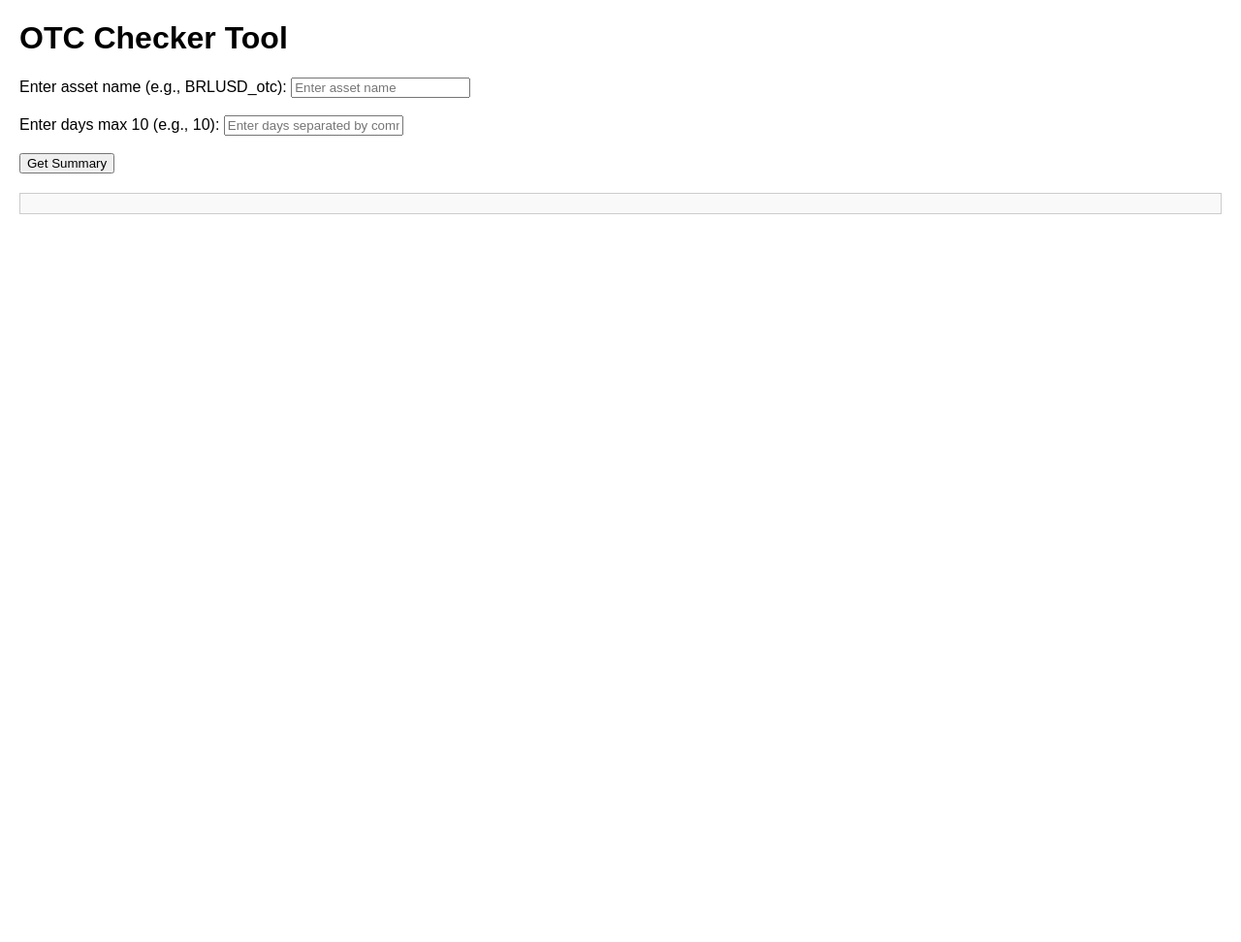
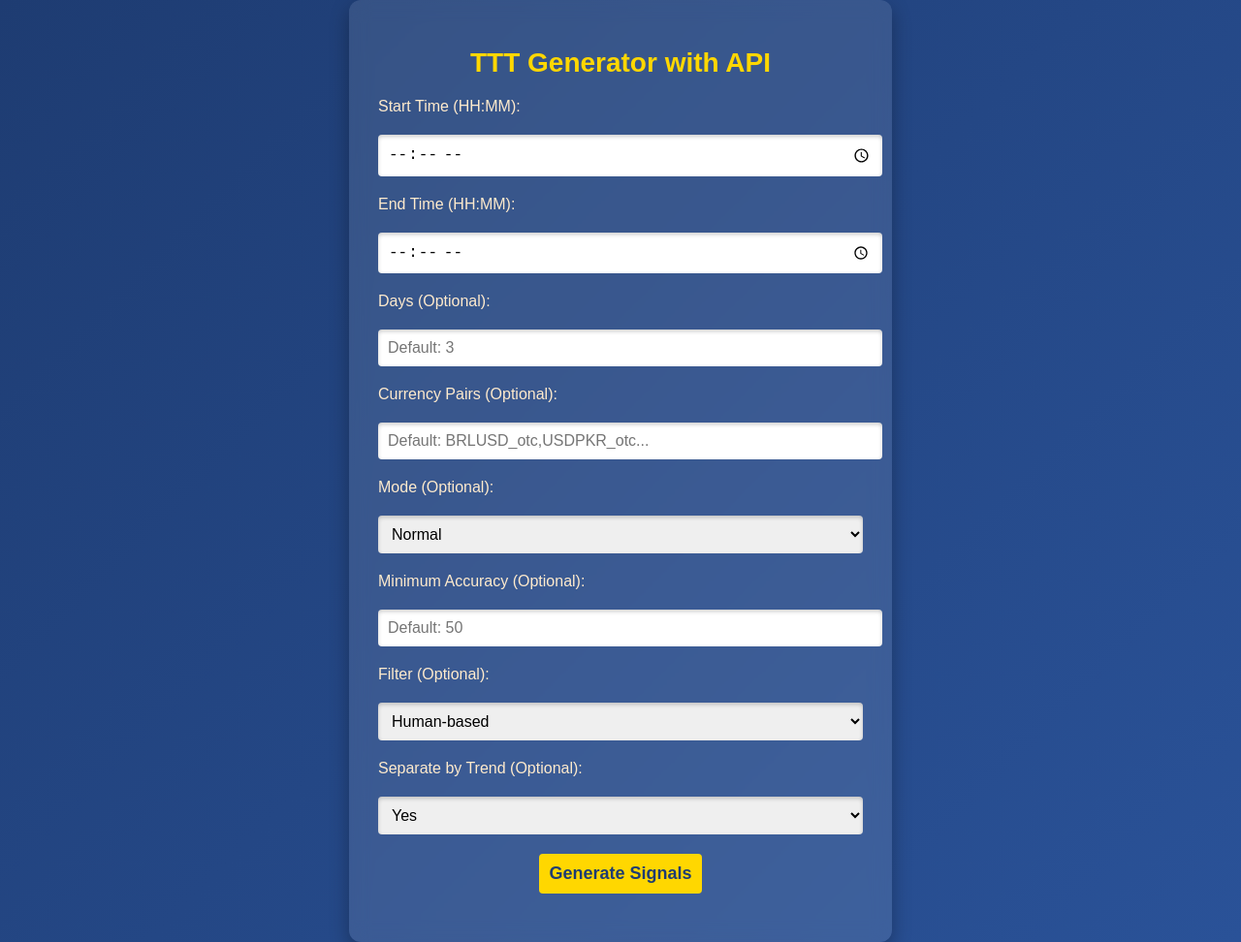
Before and after one commit to ttcvip1/op, a plain HTML site: page index.html in a window 1280 px wide. Shown: the whole page at 97% size. Before the commit the page ends 800 px from the top, so only its background shows below. Drawn offline with Linux system fonts and the light colour scheme.

Commit message:
Update index.html

```diff
--- a/index.html
+++ b/index.html
@@ -3,115 +3,171 @@
 <head>
     <meta charset="UTF-8">
     <meta name="viewport" content="width=device-width, initial-scale=1.0">
-    <title>OTC Checker</title>
+    <meta http-equiv="X-UA-Compatible" content="IE=edge">
+    <title>TTT Generator with API</title>
     <style>
+        /* Styling similar to the previous code */
         body {
-            font-family: Arial, sans-serif;
-            margin: 20px;
+            margin: 0;
+            padding: 0;
+            font-family: 'Arial', sans-serif;
+            background: linear-gradient(135deg, #1e3c72, #2a5298);
+            color: white;
+            display: flex;
+            justify-content: center;
+            align-items: center;
+            min-height: 100vh;
         }
+
+        .container {
+            background-color: rgba(255, 255, 255, 0.1);
+            backdrop-filter: blur(10px);
+            padding: 30px;
+            border-radius: 12px;
+            box-shadow: 0 8px 20px rgba(0, 0, 0, 0.3);
+            text-align: center;
+            width: 80%;
+            max-width: 500px;
+        }
+
+        h1 {
+            font-size: 28px;
+            margin-bottom: 20px;
+            color: #ffd700;
+        }
+
+        label {
+            font-size: 16px;
+            margin-bottom: 10px;
+            display: block;
+            text-align: left;
+            color: #ffebcd;
+        }
+
+        input, select {
+            width: 100%;
+            padding: 10px;
+            margin: 10px 0 20px;
+            border: none;
+            border-radius: 4px;
+            font-size: 16px;
+            box-shadow: inset 0 2px 4px rgba(0, 0, 0, 0.2);
+        }
+
+        button {
+            background: #ffd700;
+            color: #1e3c72;
+            font-size: 18px;
+            padding: 10px;
+            border: none;
+            border-radius: 4px;
+            cursor: pointer;
+            font-weight: bold;
+        }
+
+        button:hover {
+            background: #ffb700;
+        }
+
         .output {
             margin-top: 20px;
-            padding: 10px;
-            border: 1px solid #ccc;
-            background-color: #f9f9f9;
-        }
-        .green {
-            color: green;
+            text-align: left;
+            color: #ffebcd;
+            font-size: 14px;
         }
     </style>
 </head>
 <body>
-    <h1>OTC Checker Tool</h1>
-    <label for="asset">Enter asset name (e.g., BRLUSD_otc):</label>
-    <input type="text" id="asset" placeholder="Enter asset name">
+    <div class="container">
+        <h1>TTT Generator with API</h1>
+        <label for="start_time">Start Time (HH:MM):</label>
+        <input type="time" id="start_time">
 
-    <br><br>
-    <label for="days">Enter days max 10 (e.g., 10):</label>
-    <input type="text" id="days" placeholder="Enter days separated by commas">
+        <label for="end_time">End Time (HH:MM):</label>
+        <input type="time" id="end_time">
 
-    <br><br>
-    <button onclick="fetchSummary()">Get Summary</button>
+        <label for="days">Days (Optional):</label>
+        <input type="number" id="days" placeholder="Default: 3">
 
-    <div id="output" class="output"></div>
+        <label for="pairs">Currency Pairs (Optional):</label>
+        <input type="text" id="pairs" placeholder="Default: BRLUSD_otc,USDPKR_otc...">
+
+        <label for="mode">Mode (Optional):</label>
+        <select id="mode">
+            <option value="normal">Normal</option>
+            <option value="blackout">Blackout</option>
+        </select>
+
+        <label for="min_percentage">Minimum Accuracy (Optional):</label>
+        <input type="number" id="min_percentage" placeholder="Default: 50">
+
+        <label for="filter">Filter (Optional):</label>
+        <select id="filter">
+            <option value="1">Human-based</option>
+            <option value="2">Future trend-based</option>
+        </select>
+
+        <label for="separate">Separate by Trend (Optional):</label>
+        <select id="separate">
+            <option value="1">Yes</option>
+            <option value="0">No</option>
+        </select>
+
+        <button onclick="generateSignals()">Generate Signals</button>
+
+        <div id="output" class="output"></div>
+    </div>
 
     <script>
-        // Function to fetch the summary
-        async function fetchSummary() {
-            const asset = document.getElementById("asset").value.trim();
-            const daysInput = document.getElementById("days").value.trim();
+        async function generateSignals() {
+            const start_time = document.getElementById("start_time").value;
+            const end_time = document.getElementById("end_time").value;
+            const days = document.getElementById("days").value || 3;
+            const pairs = document.getElementById("pairs").value || "BRLUSD_otc,USDPKR_otc,USDINR_otc";
+            const mode = document.getElementById("mode").value;
+            const min_percentage = document.getElementById("min_percentage").value || 50;
+            const filter = document.getElementById("filter").value;
+            const separate = document.getElementById("separate").value;
 
-            // Validate the input for days
-            let days;
-            try {
-                days = daysInput.split(",").map(day => parseInt(day.trim(), 10));
-                if (days.some(day => isNaN(day))) throw new Error("Invalid days input");
-            } catch (error) {
-                alert("Invalid day input. Please enter valid numbers (e.g., 1,3,5,10).");
+            if (!start_time || !end_time) {
+                alert("Start time and end time are required!");
                 return;
             }
 
-            // Get current UTC time and adjust for UTC+6
-            const now = new Date();
-            const startTime = new Date(now.getTime() + 1 * 60 * 1000); // Start time: 1 minute ahead
-            const endTime = new Date(now.getTime() + 2 * 60 * 1000);   // End time: 2 minutes ahead
-            const start_time = `${startTime.getUTCHours()}:${String(startTime.getUTCMinutes()).padStart(2, "0")}`;
-            const end_time = `${endTime.getUTCHours()}:${String(endTime.getUTCMinutes()).padStart(2, "0")}`;
+            const url = "https://alltradingapi.com/signal_list_gen/qx_signal.js";
+            const params = new URLSearchParams({
+                start_time,
+                end_time,
+                days,
+                pairs,
+                mode,
+                min_percentage,
+                filter,
+                separate
+            });
 
-            // Show the calculated times
-            document.getElementById("output").innerHTML = `
-                <strong>Calculated Start Time (UTC+6):</strong> ${start_time} <br>
-                <strong>Calculated End Time (UTC+6):</strong> ${end_time} <br><br>
-            `;
+            try {
+                const response = await fetch(`${url}?${params}`);
+                if (!response.ok) {
+                    throw new Error(`Error: ${response.statusText}`);
+                }
+                const data = await response.json();
+                displaySignals(data);
+            } catch (error) {
+                document.getElementById("output").innerHTML = `<p style="color: red;">${error.message}</p>`;
+            }
+        }
 
-            // Base URL
-            const base_url = "https://alltradingapi.com/checker/otc_checker.ts";
+        function displaySignals(data) {
+            const output = document.getElementById("output");
+            output.innerHTML = "<h3>Generated Signals:</h3>";
 
-            // Loop through user-specified days and make requests
-            for (let day of days) {
-                try {
-                    const params = new URLSearchParams({
-                        pair: asset,
-                        start_time: start_time,
-                        end_time: end_time,
-                        day: day
-                    });
-                    const response = await fetch(`${base_url}?${params}`);
-                    const data = await response.json();
-
-                    const summary = data.summary || {};
-                    if (summary) {
-                        let outputHtml = `<h2>Summary for Day ${day}:</h2>`;
-                        for (let timePeriod in summary) {
-                            const metrics = summary[timePeriod];
-                            const callAccuracy = metrics.call_accuracy || 0;
-                            const putAccuracy = metrics.put_accuracy || 0;
-                            const flatAccuracy = metrics.flat_accuracy || 0;
-
-                            let finalDirection = "FLAT";
-                            let maxAccuracy = Math.max(callAccuracy, putAccuracy, flatAccuracy);
-                            if (maxAccuracy === callAccuracy) {
-                                finalDirection = `CALL 🔼`;
-                            } else if (maxAccuracy === putAccuracy) {
-                                finalDirection = `PUT 🔽`;
-                            }
-
-                            outputHtml += `
-                                <div class="green">
-                                    <strong>Time Period: ${timePeriod}</strong><br>
-                                    PUT ACCURACY: ${putAccuracy}%<br>
-                                    CALL ACCURACY: ${callAccuracy}%<br>
-                                    FLAT ACCURACY: ${flatAccuracy}%<br>
-                                    FINAL DIRECTION: ${finalDirection}<br><br>
-                                </div>
-                            `;
-                        }
-                        document.getElementById("output").innerHTML += outputHtml;
-                    } else {
-                        document.getElementById("output").innerHTML += `<p>No summary data available for Day ${day}.</p>`;
-                    }
-                } catch (error) {
-                    document.getElementById("output").innerHTML += `<p>Error fetching data for Day ${day}: ${error.message}</p>`;
-                }
+            if (Array.isArray(data) && data.length > 0) {
+                data.forEach(signal => {
+                    output.innerHTML += `<p>${signal.time} - ${signal.pair} - ${signal.direction}</p>`;
+                });
+            } else {
+                output.innerHTML += `<p>No signals generated.</p>`;
             }
         }
     </script>
```
